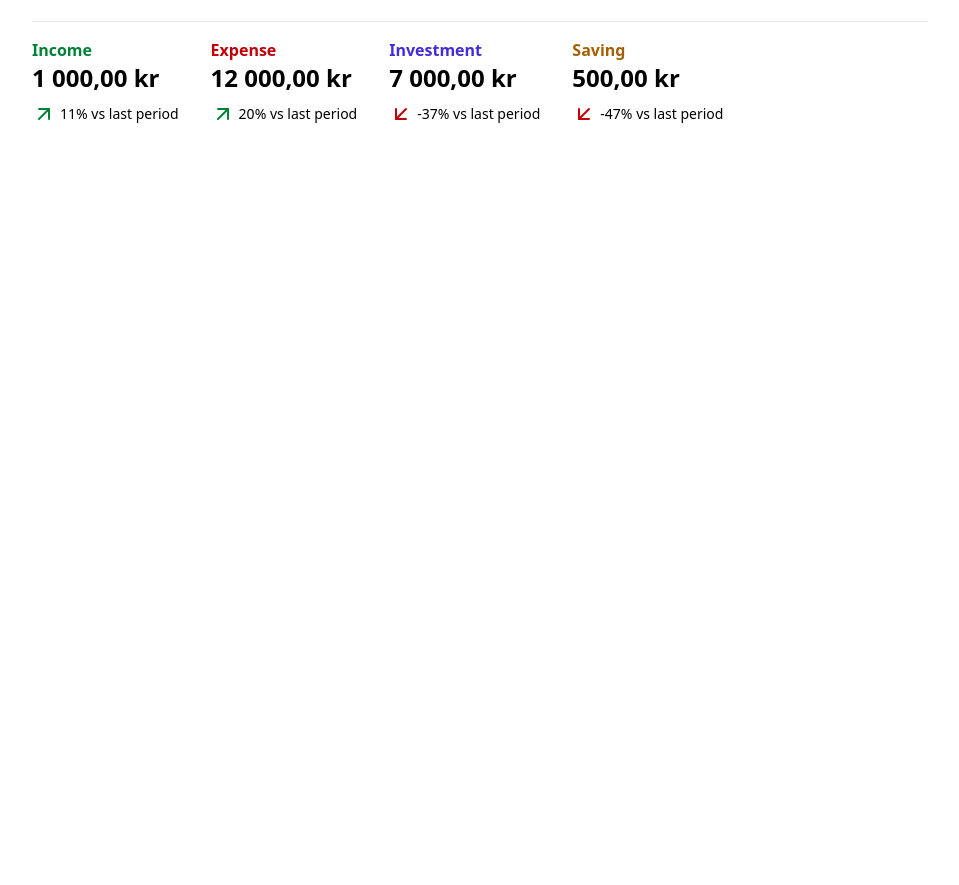
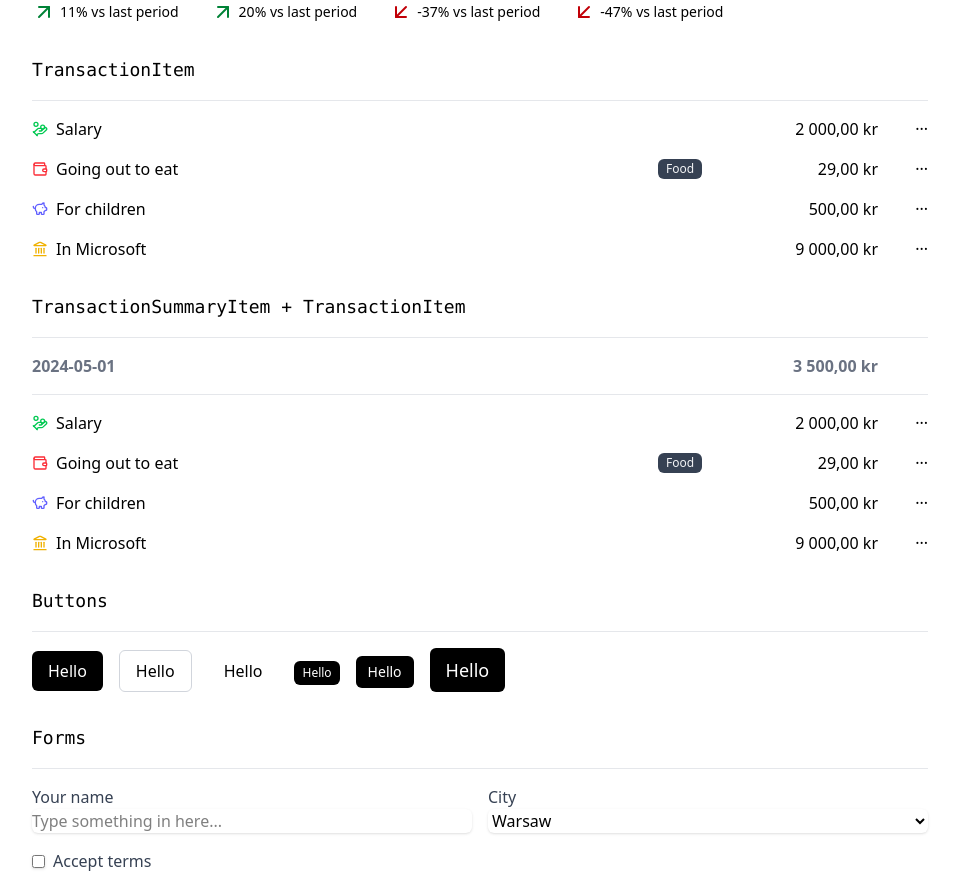
Before and after one commit to janegil-staff/finance, a Next.js app: page /playground in a window 1280 px wide. Shown: the part 333-1218 px from the top of the page, without its empty margins (160-1119 px from the left). Before the commit the page ends 800 px from the top, so only its background shows below. Built offline with nearby package versions, Linux system fonts and the light colour scheme.

Commit message:
Added button, input, label, select components and more

```diff
--- a/app/playground/page.js
+++ b/app/playground/page.js
@@ -1,31 +1,123 @@
+import Button from "@/components/button";
+import Input from "@/components/input";
+import Label from "@/components/label";
 import PageHeader from "@/components/page-header";
+import Select from "@/components/select";
+import TransactionItem from "@/components/transaction-item";
+import TransactionSummaryItem from "@/components/transaction-summary-item";
 import Trend from "@/components/trend";
 
 export default function Page() {
   return (
-    <main className="space-y-8">
+    <main className="space-y-8 mb-3">
       <h1 className="text-4xl mt-8">Playground</h1>
-      Add commentMore actions
+
       <div>
-        <h2 className="mb-4 text-lg font-mono">ComponentName</h2>
+        <h2 className="mb-4 text-lg font-mono">PAgeHeader</h2>
         <hr className="mb-4 border-gray-200 dark:border-gray-800" />
         <div>
           <PageHeader />
         </div>
       </div>
+
       <div>
         <h2 className="mb-4 text-lg font-mono">Trend</h2>
+
+        <div className="flex justify space-x-8">
+          <Trend type="Income" amount={1000} prevAmount={900} />
+          <Trend type="Expense" amount={12000} prevAmount={10000} />
+          <Trend type="Investment" amount={7000} prevAmount={11100} />
+          <Trend type="Saving" amount={500} prevAmount={950} />
+        </div>
+      </div>
+      <div>
+        <h2 className="mb-4 text-lg font-mono">TransactionItem</h2>
         <hr className="mb-4 border-gray-200 dark:border-gray-800" />
+        <div className="space-y-4">
+          <TransactionItem type="Income" description="Salary" amount={2000} />
+          <TransactionItem
+            type="Expense"
+            category="Food"
+            description="Going out to eat"
+            amount={29}
+          />
+          <TransactionItem
+            type="Saving"
+            description="For children"
+            amount={500}
+          />
+          <TransactionItem
+            type="Investment"
+            description="In Microsoft"
+            amount={9000}
+          />
+        </div>
+      </div>
 
-        <div>
-          <h2 className="mb-4 text-lg font-mono">Trend</h2>
+      <div>
+        <h2 className="mb-4 text-lg font-mono">
+          TransactionSummaryItem + TransactionItem
+        </h2>
+        <hr className="mb-4 border-gray-200 dark:border-gray-800" />
+        <div className="space-y-4">
+          <TransactionSummaryItem date="2024-05-01" amount={3500} />
           <hr className="mb-4 border-gray-200 dark:border-gray-800" />
+          <TransactionItem type="Income" description="Salary" amount={2000} />
+          <TransactionItem
+            type="Expense"
+            category="Food"
+            description="Going out to eat"
+            amount={29}
+          />
+          <TransactionItem
+            type="Saving"
+            description="For children"
+            amount={500}
+          />
+          <TransactionItem
+            type="Investment"
+            description="In Microsoft"
+            amount={9000}
+          />
+        </div>
+      </div>
+      <div>
+        <h2 className="mb-4 text-lg font-mono">Buttons</h2>
+        <hr className="mb-4 border-gray-200 dark:border-gray-800" />
+        <div className="space-x-4">
+          <Button>Hello</Button>
+          <Button variant="outline">Hello</Button>
+          <Button variant="ghost">Hello</Button>
+          <Button size="xs">Hello</Button>
+          <Button size="sm">Hello</Button>
+          <Button size="lg">Hello</Button>
+        </div>
+      </div>
 
-          <div className="flex space-x-8">
-            <Trend type="Income" amount={1000} prevAmount={900} />
-            <Trend type="Expense" amount={12000} prevAmount={10000} />
-            <Trend type="Investment" amount={7000} prevAmount={11100} />
-            <Trend type="Saving" amount={500} prevAmount={950} />
+      <div>
+        <h2 className="mb-4 text-lg font-mono">Forms</h2>
+        <hr className="mb-4 border-gray-200 dark:border-gray-800" />
+        <div className="grid grid-cols-2 gap-4">
+          <div>
+            <Label>Your name</Label>
+            <Input type="text" placeholder="Type something in here..." />
+          </div>
+
+          <div>
+            <Label className="mb-1">City</Label>
+            <Select>
+              <option>Warsaw</option>
+              <option>Berlin</option>
+              <option>London</option>
+              <option>Oslo</option>
+            </Select>
+          </div>
+
+          <div className="flex items-center">
+            <Input type="checkbox" id="terms" />
+            <Label className="ml-2" htmlFor="terms">
+              Accept terms
+            </Label>
           </div>
         </div>
       </div>
--- /dev/null
+++ b/components/button.js
@@ -0,0 +1,24 @@
+export default function Button(props) {
+  const variants = {
+    default:
+      "bg-black text-white dark:bg-white dark:text-black rounded-md hover:bg-gray-700 dark:hover:bg-gray-200",
+    outline:
+      "border border-gray-300 dark:border-gray-500 rounded-md hover:bg-gray-300 dark:hover:bg-gray-500",
+    ghost:
+      "rounded-md bg-white dark:bg-black hover:bg-gray-200 dark:hover:bg-gray-500",
+  };
+  const sizes = {
+    xs: "text-xs px-2 py-1",
+    sm: "text-sm px-3 py-1.5",
+    base: "text-base px-4 py-2",
+    lg: "text-lg px-4 py-2",
+  };
+  return (
+    <button
+      {...props}
+      className={`${
+        props.variant ? variants[props.variant] : variants["default"]
+      } ${props.size ? sizes[props.size] : sizes["base"]}`}
+    ></button>
+  );
+}
--- /dev/null
+++ b/components/input.js
@@ -0,0 +1,11 @@
+export default function Input(props) {
+  const styles = {
+    checkbox:
+      "rounded border-gray-300 text-gray-700 bg-white dark:bg-gray-950 dark:text-gray-500 shadow-sm",
+    default:
+      "w-full rounded-md shadow-sm border-gray-300 bg-white dark:border-gray-700 dark:bg-gray-950",
+  };
+  return (
+    <input {...props} className={styles[props.type] ?? styles["default"]} />
+  );
+}
--- /dev/null
+++ b/components/label.js
@@ -0,0 +1,8 @@
+export default function Label(props) {
+  return (
+    <label
+      {...props}
+      className={`text-gray-700 dark:text-gray-300 ${props.className}`}
+    ></label>
+  );
+}
--- /dev/null
+++ b/components/select.js
@@ -0,0 +1,8 @@
+export default function Select(props) {
+  return (
+    <select
+      {...props}
+      className="w-full rounded-md shadow-sm border-gray-300 bg-white dark:border-gray-700 dark:bg-gray-950"
+    ></select>
+  );
+}
--- /dev/null
+++ b/components/transaction-item.js
@@ -0,0 +1,51 @@
+import { useFormatCurrency } from "@/hooks/use-format-currency";
+import { HandCoins, Wallet, Landmark, PiggyBank } from "lucide-react";
+
+export default function TransactionItem({
+  type,
+  category,
+  description,
+  amount,
+}) {
+  const typesMap = {
+    Income: {
+      icon: HandCoins,
+      colors: "text-green-500 dark:text-green-400",
+    },
+    Expense: {
+      icon: Wallet,
+      colors: "text-red-500 dark:text-red-400",
+    },
+    Saving: {
+      icon: PiggyBank,
+      colors: "text-indigo-500 dark:text-indigo-400",
+    },
+    Investment: {
+      icon: Landmark,
+      colors: "text-yellow-500 dark:text-yellow-400",
+    },
+  };
+  const IconComponent = typesMap[type].icon;
+  const colors = typesMap[type].colors;
+  const formattedAmount = useFormatCurrency(amount);
+  return (
+    <div className="w-full flex items-center">
+      <div className="flex items-center mr-4 grow">
+        <IconComponent className={`${colors} mr-2 w-4 h-4 hidden sm:block`} />
+        <span>{description}</span>
+      </div>
+
+      <div className="min-w-[150px] items-center hidden md:flex">
+        {category && (
+          <div className="rounded-md text-xs bg-gray-700 dark:bg-gray-100 text-gray-100 dark:text-black px-2 py-0.5">
+            {category}
+          </div>
+        )}
+      </div>
+
+      <div className="min-w-[70px] text-right">{formattedAmount}</div>
+
+      <div className="min-w-[50px] flex justify-end">···</div>
+    </div>
+  );
+}
--- /dev/null
+++ b/components/transaction-summary-item.js
@@ -0,0 +1,15 @@
+import { useFormatCurrency } from "@/hooks/use-format-currency";
+
+export default function TransactionSummaryItem({ date, amount }) {
+  const formattedAmount = useFormatCurrency(amount);
+  return (
+    <div className="flex text-gray-500 dark:text-gray-400 font-semibold">
+      <div className="grow">{date}</div>
+
+      <div className="min-w-[70px] text-right font-semibold">
+        {formattedAmount}
+      </div>
+      <div className="min-w-[50px]"></div>
+    </div>
+  );
+}
--- a/package.json
+++ b/package.json
@@ -16,6 +16,7 @@
   },
   "devDependencies": {
     "@eslint/eslintrc": "^3",
+    "@tailwindcss/forms": "^0.5.10",
     "@tailwindcss/postcss": "^4",
     "autoprefixer": "^10.4.21",
     "eslint": "^9",
--- a/tailwind.config.js
+++ b/tailwind.config.js
@@ -1,5 +1,20 @@
+/** @type {import('tailwindcss').Config} */
 module.exports = {
-  content: ["./app/**/*.{js,ts,jsx,tsx}", "./pages/**/*.{js,ts,jsx,tsx}", "./components/**/*.{js,ts,jsx,tsx}"],
-  theme: { extend: {} },
-  plugins: [],
+  darkMode: "class",
+  content: [
+    "./pages/**/*.{js,ts,jsx,tsx,mdx}",
+    "./components/**/*.{js,ts,jsx,tsx,mdx}",
+    "./app/**/*.{js,ts,jsx,tsx,mdx}",
+    "./lib/**/*.{js,ts,jsx,tsx,mdx}",
+  ],
+  theme: {
+    extend: {
+      backgroundImage: {
+        "gradient-radial": "radial-gradient(var(--tw-gradient-stops))",
+        "gradient-conic":
+          "conic-gradient(from 180deg at 50% 50%, var(--tw-gradient-stops))",
+      },
+    },
+  },
+  plugins: [require("@tailwindcss/forms")],
 };
```
Also changed, not shown: 1 other file (tests, documents, lock files or other folders).
